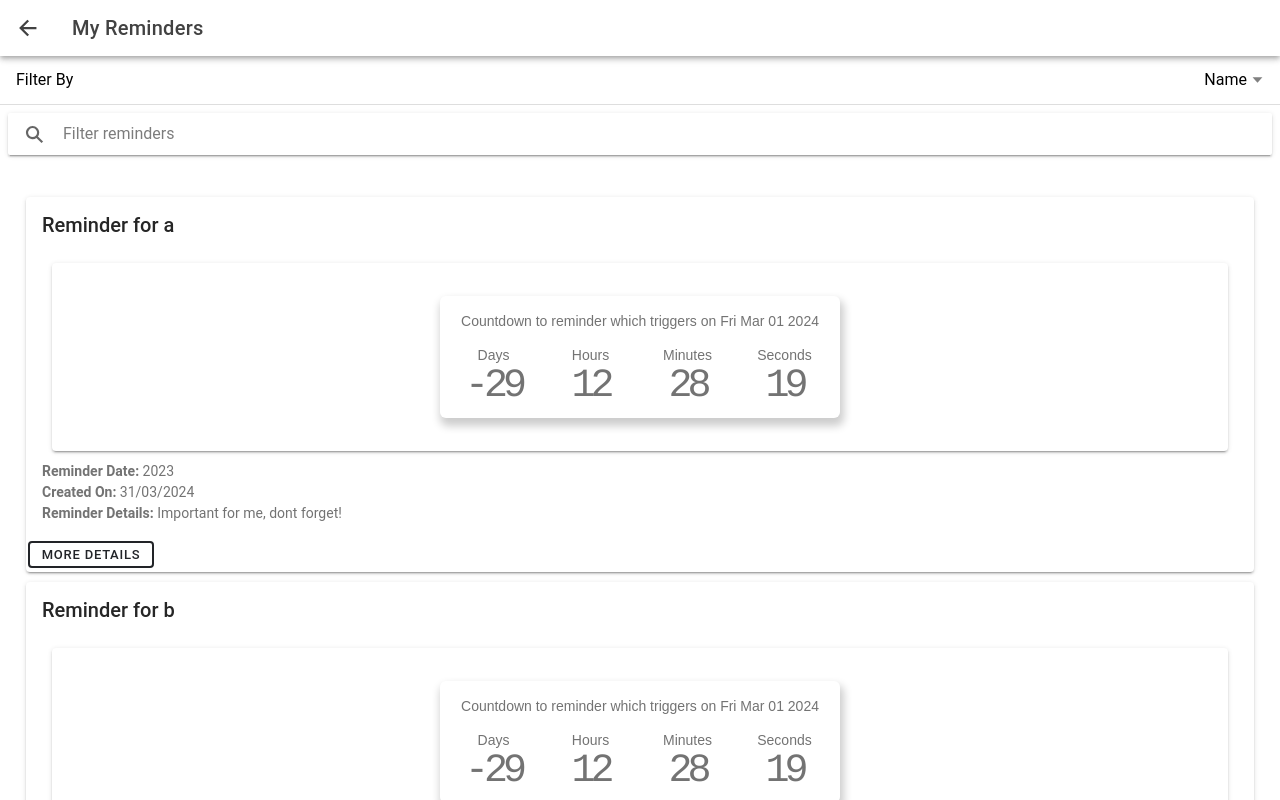
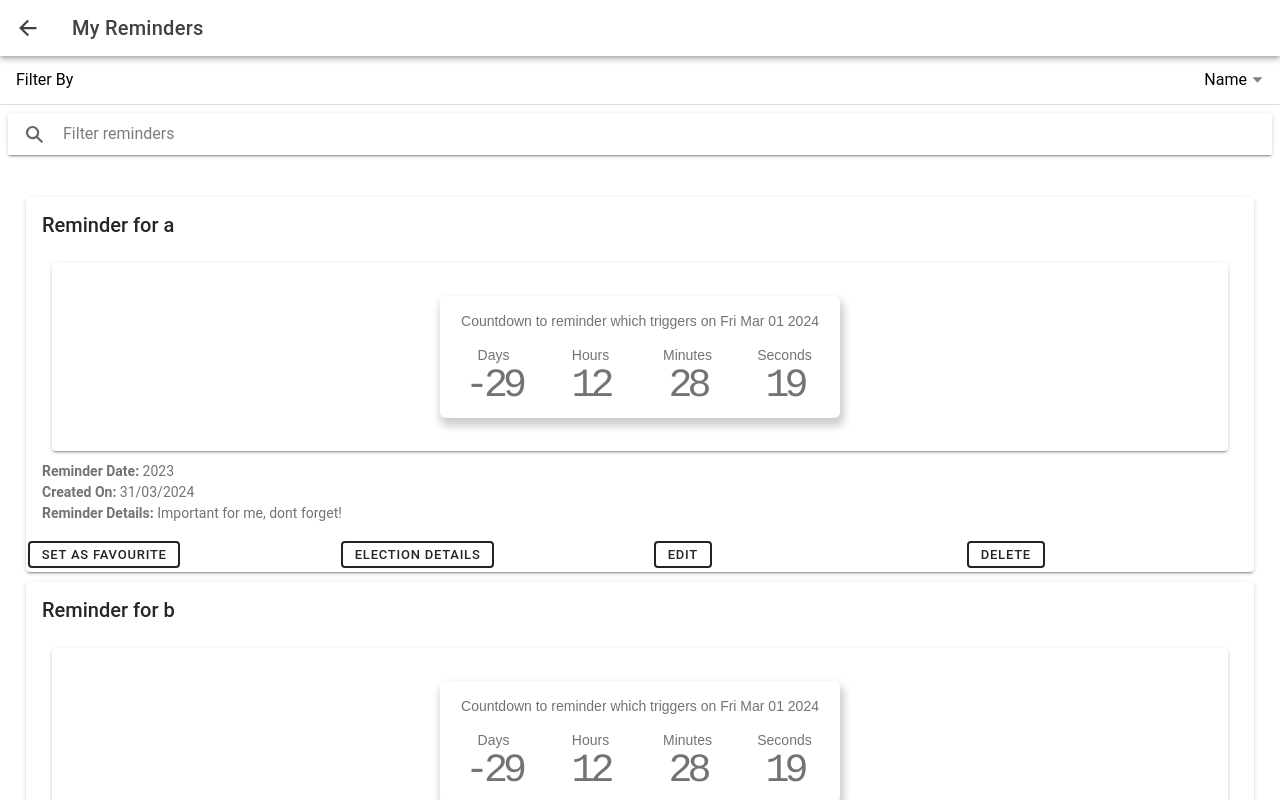
Before and after one commit to PhilipWright96/ElectionReminders, a React (Vite) app: page /myReminders in a window 1280 px wide. Built offline with nearby package versions, Linux system fonts and the light colour scheme.

Commit message:
Add buttons to reminder card

```diff
--- a/src/components/ReminderCard/ReminderCard.tsx
+++ b/src/components/ReminderCard/ReminderCard.tsx
@@ -26,7 +26,16 @@ const ReminderCard: React.FC<ReminderCard> = ({ reminderProperties }) => {
             </IonCardContent>
             <div className="row">
                 <div className="col">
-                    <IonButton fill="outline" size="small" color="dark">More Details</IonButton>
+                    <IonButton fill="outline" size="small" color="dark">Set as Favourite</IonButton>
+                </div>
+                <div className="col">
+                    <IonButton fill="outline" size="small" color="dark">Election Details</IonButton>
+                </div>
+                <div className="col">
+                    <IonButton fill="outline" size="small" color="dark">Edit</IonButton>
+                </div>
+                <div className="col">
+                    <IonButton fill="outline" size="small" color="dark">Delete</IonButton>
                 </div>
             </div>
         </IonCard>
```
